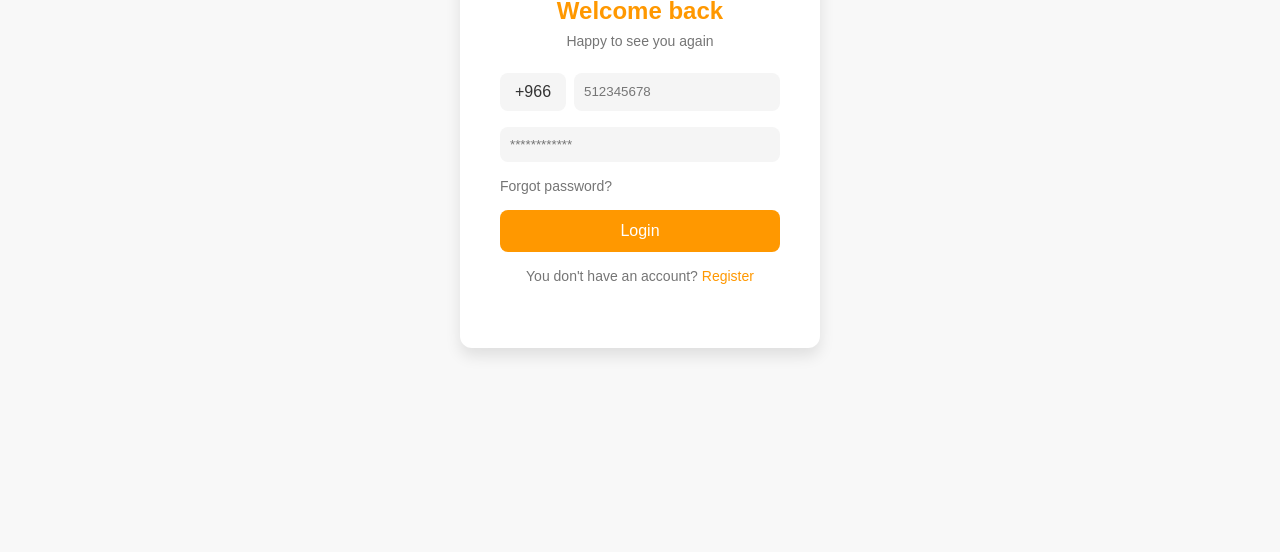
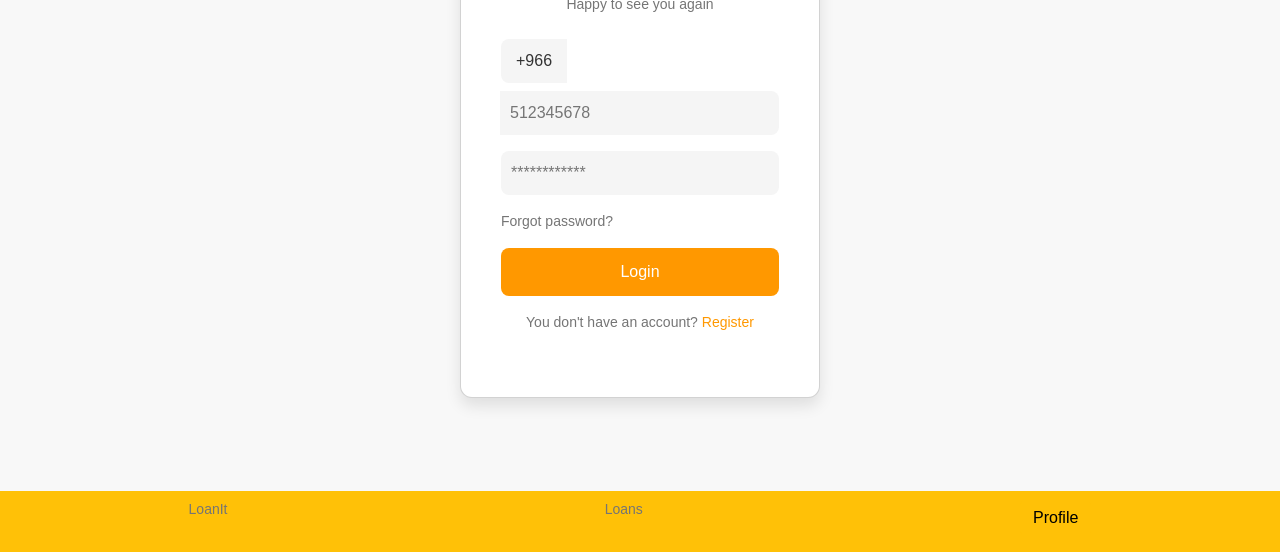
Before and after one commit to SalehAlobaylan/LoanIt-Website, a plain HTML site: page front-end/login.html in a window 1280 px wide. Shown: the part 248-800 px from the top of the page. Drawn offline with nearby package versions, Linux system fonts and the light colour scheme.

Commit message:
Fixing css conflict, globalizing footer

```diff
--- /dev/null
+++ b/front-end/homepage.css
@@ -0,0 +1,35 @@
+body {
+    background-color: #f7f7f7;
+}
+.card {
+    border: none;
+    border-radius: 15px;
+    box-shadow: 0 4px 8px rgba(0, 0, 0, 0.1);
+}
+.card-body {
+    padding: 1rem 1.5rem;
+    flex-wrap: wrap;                   /*(Here the secret of Cards positions)*/
+    justify-content: center;
+}
+h2 {
+    font-weight: bold;
+}
+.progress {
+    height: 20px;
+    border-radius: 10px;
+}
+footer {
+    border-top: 2px solid #e0e0e0;
+    border-radius: 10px;
+    margin: 5px;
+}
+footer div {
+    cursor: pointer;
+}
+footer div p {
+    margin: 0;
+    font-weight: bold;
+}
+footer div i {
+    font-size: 1.5rem;
+}
--- a/front-end/login.html
+++ b/front-end/login.html
@@ -4,7 +4,8 @@
     <meta charset="UTF-8">
     <meta name="viewport" content="width=device-width, initial-scale=1.0">
     <title>Login Page</title>
-    <link rel="stylesheet" href="styles.css">
+    <link href="https://cdn.jsdelivr.net/npm/bootstrap@5.3.0/dist/css/bootstrap.min.css" rel="stylesheet">
+    <link rel="stylesheet" href="auth.css">
 </head>
 <body>
     <div class="container">
@@ -25,5 +26,21 @@
             <p class="footer-text">You don't have an account? <a href="register.html">Register</a></p>
         </div>
     </div>
+
+    <!-- Footer Navigation -->
+    <footer class="fixed-bottom bg-warning d-flex justify-content-around py-2">
+        <div class="text-center">
+            <i class="bi bi-house-door"></i>
+            <p>LoanIt</p>
+        </div>
+        <div class="text-center">
+            <i class="bi bi-list"></i>
+            <p>Loans</p>
+        </div>
+        <div class="text-center">
+            <i class="bi bi-person"></i>
+            <button class="btn btn-warning">Profile</button>
+        </div>
+    </footer>
 </body>
 </html>
```
Also changed, not shown: front-end/HomePage.html (renamed from front-end/index.html, +1 -1 lines), front-end/register.html (+18 -1 lines), front-end/reset-password.html (+18 -1 lines), front-end/auth.css (renamed from front-end/styles.css), resources/Blue Flat Illustrated Finance Company Logo (1).png (added), resources/Blue Flat Illustrated Finance Company Logo.png (added).
